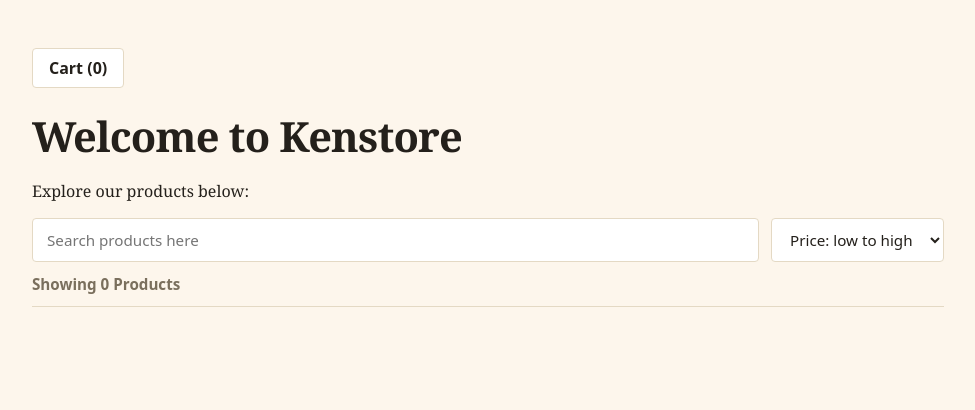
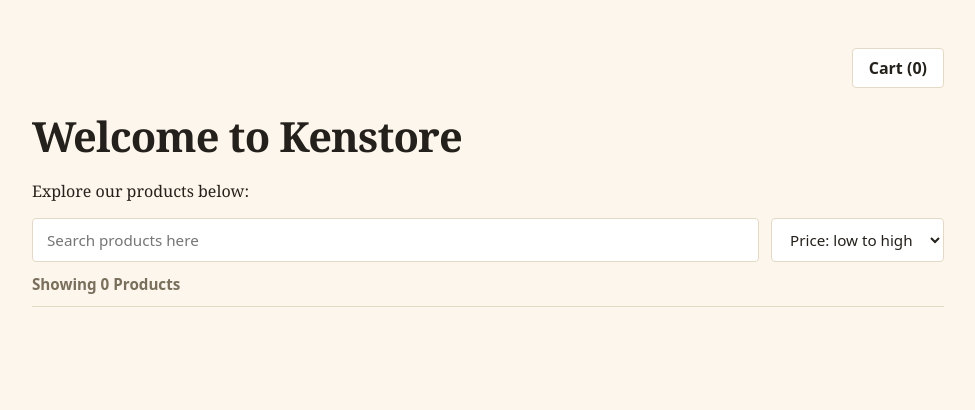
Before and after one commit to Jeevamakro/kenstore-trial, a website built with Vite: page index.html in a window 1280 px wide. Shown: the whole page, without its empty margins (152-1127 px from the left). Built offline with nearby package versions, Linux system fonts and the light colour scheme; no server answers.

Commit message:
Removed unwanted code

```diff
--- a/index.html
+++ b/index.html
@@ -9,7 +9,9 @@
   <body>
 
     <main>
-      <a href="#" data-view="cart" id="cart-link" class="cart-link">Cart (<span id="cart-count">0</span>)</a>
+      <div class="cart-head-wrapper">
+         <a href="#" data-view="cart" id="cart-link" class="cart-link">Cart (<span id="cart-count">0</span>)</a>
+      </div>
       <div class="page-header">
       <h1>Welcome to Kenstore</h1>
       <p>Explore our products below:</p>
--- a/src/style.css
+++ b/src/style.css
@@ -36,7 +36,7 @@ main>p{color:var(--secondarycolor);font-size:1.05rem;margin:0 0 32px;font-family
 .remove-btn{background:none;border:none;color:var(--primarycolor);cursor:pointer;text-decoration:underline;font-family:system-ui,sans-serif;font-size:0.85rem;}
 .cart-total{font-size:1.3rem;font-weight:700;margin:20px 0;font-family:system-ui,sans-serif;}
 .clear-cart,
-.checkout-btn{display:inline-block;height:fit-content;background:var(--primarycolor);color:#fff;padding:12px 20px;border:none;border-radius:4px;text-decoration:none;font-family:system-ui,sans-serif;font-size:0.95rem;cursor:pointer;}
+.checkout-btn{display:inline-block;height:fit-content;  background:var(--primarycolor);color:#fff;padding:12px 20px;border:none;border-radius:4px;text-decoration:none;font-family:system-ui,sans-serif;font-size:0.95rem;cursor:pointer;}
 .checkout-btn:hover{opacity:0.9;}
 .cart-success {background-color: green;border-color:green;}
 .field{margin-bottom:16px;font-family:system-ui,sans-serif;}
@@ -48,6 +48,7 @@ main>p{color:var(--secondarycolor);font-size:1.05rem;margin:0 0 32px;font-family
 #order-success{font-family:system-ui,sans-serif;}
 #order-success h2{margin:0 0 8px;}
 .cart-summary {display: flex;justify-content: space-between;}
+.cart-head-wrapper { display: flex;justify-content: flex-end;}
 
 [hidden]{display:none !important;}
 @media (max-width:640px){
```
Also changed, not shown: product-detail.html (deleted).
